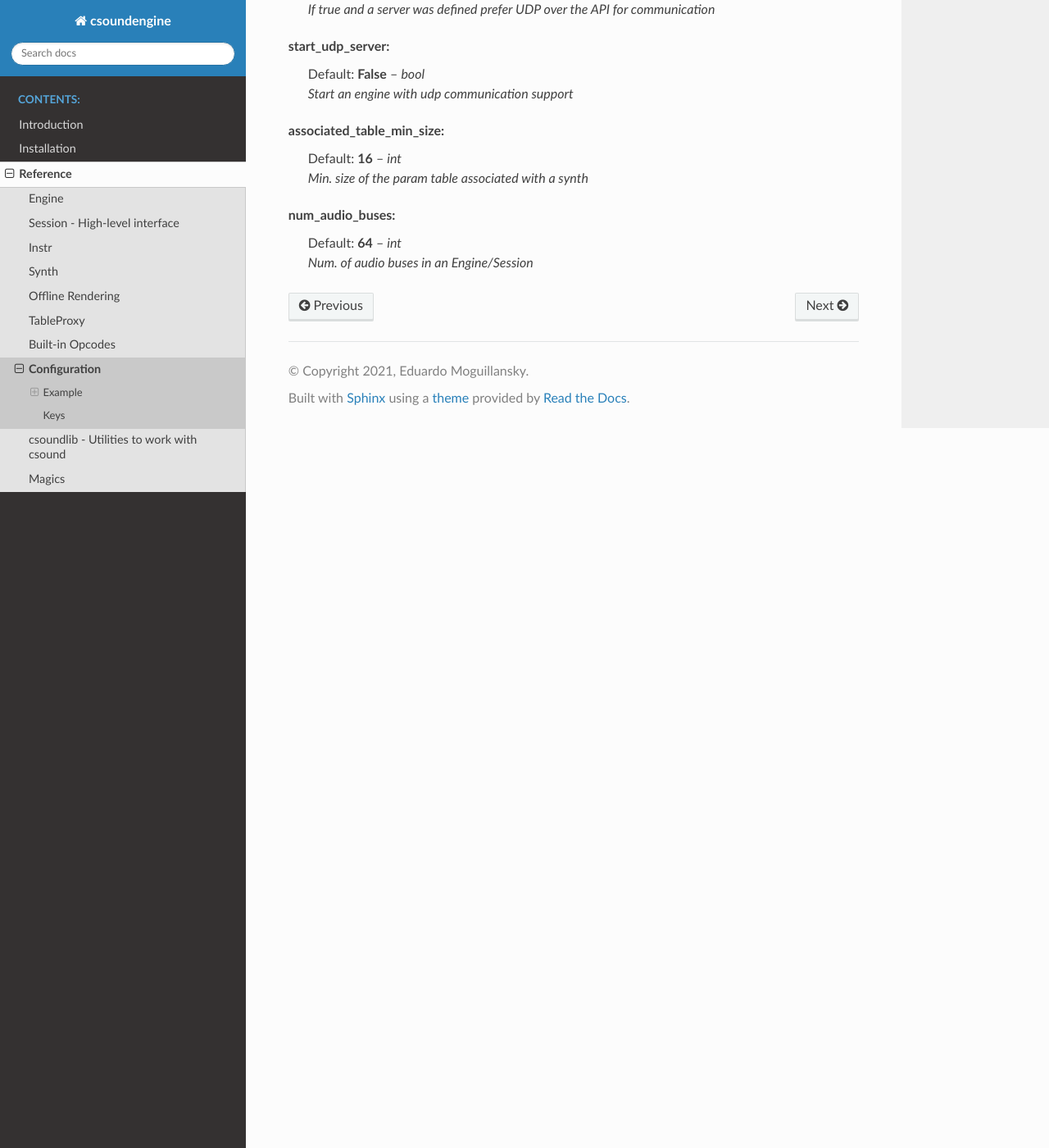
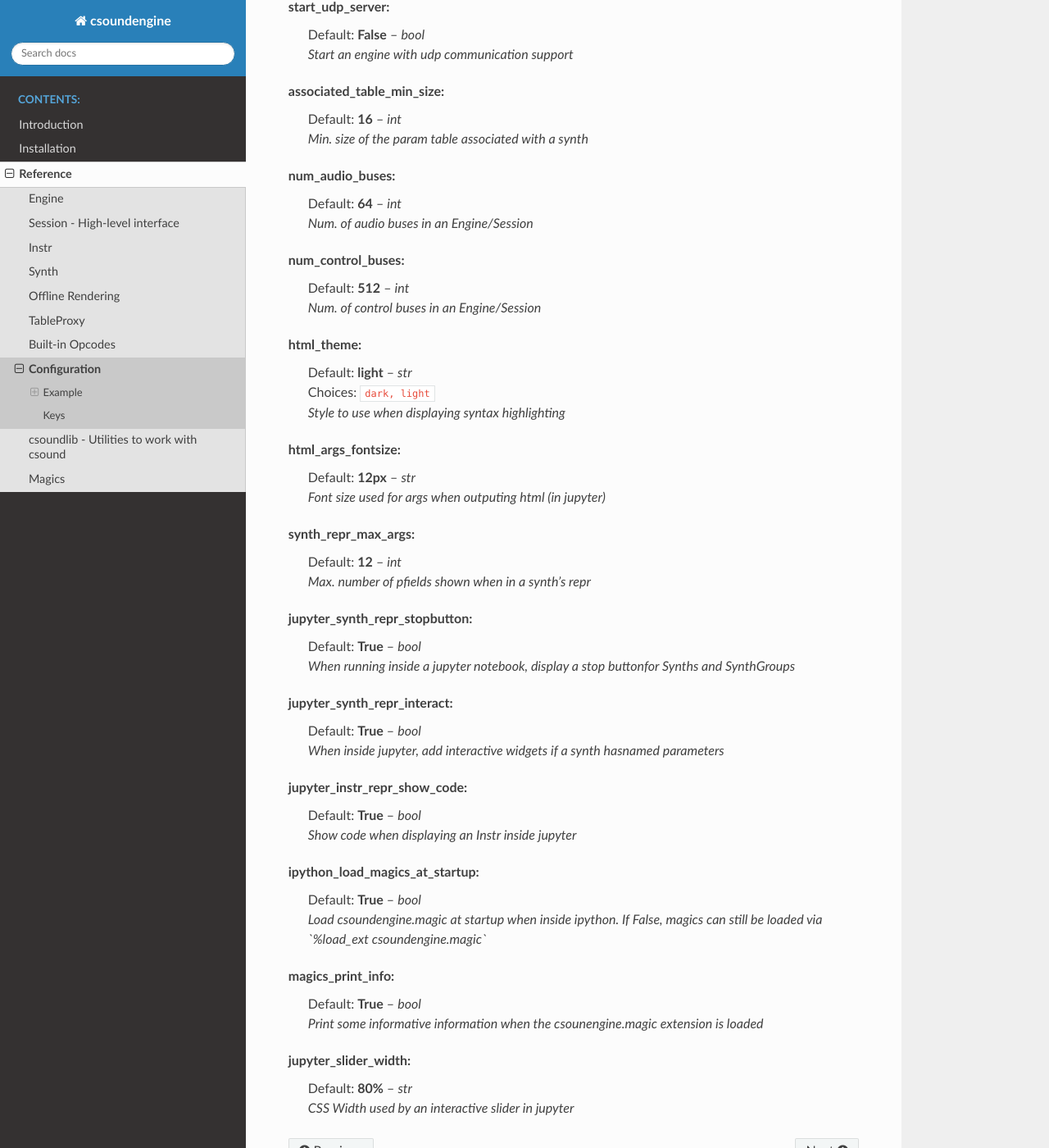
Before and after one commit to gesellkammer/csoundengine, a Sphinx documentation site: the page built from docs/config.rst, in a window 1280 px wide and 1400 px high, scrolled down 5052 px. Shown: the whole window at 82% size. Built offline with Sphinx 7.4.7 and the Read the Docs theme 2.0.0, drawn with Linux system fonts in a browser that asks for light colours; some of the changed text lies outside the part shown.

Commit message:
updated config docs

```diff
--- a/docs/config.rst
+++ b/docs/config.rst
@@ -165,3 +163,44 @@ associated_table_min_size:
 num_audio_buses:
     | Default: **64**  -- `int`
     | *Num. of audio buses in an Engine/Session*
+
+num_control_buses:
+    | Default: **512**  -- `int`
+    | *Num. of control buses in an Engine/Session*
+
+html_theme:
+    | Default: **light**  -- `str`
+    | Choices: ``dark, light``
+    | *Style to use when displaying syntax highlighting*
+
+html_args_fontsize:
+    | Default: **12px**  -- `str`
+    | *Font size used for args when outputing html (in jupyter)*
+
+synth_repr_max_args:
+    | Default: **12**  -- `int`
+    | *Max. number of pfields shown when in a synth's repr*
+
+jupyter_synth_repr_stopbutton:
+    | Default: **True**  -- `bool`
+    | *When running inside a jupyter notebook, display a stop buttonfor Synths and SynthGroups*
+
+jupyter_synth_repr_interact:
+    | Default: **True**  -- `bool`
+    | *When inside jupyter, add interactive widgets if a synth hasnamed parameters*
+
+jupyter_instr_repr_show_code:
+    | Default: **True**  -- `bool`
+    | *Show code when displaying an Instr inside jupyter*
+
+ipython_load_magics_at_startup:
+    | Default: **True**  -- `bool`
+    | *Load csoundengine.magic at startup when inside ipython. If False, magics can still be loaded via `%load_ext csoundengine.magic`*
+
+magics_print_info:
+    | Default: **True**  -- `bool`
+    | *Print some informative information when the csounengine.magic extension is loaded*
+
+jupyter_slider_width:
+    | Default: **80%**  -- `str`
+    | *CSS Width used by an interactive slider in jupyter*
```
Also changed, not shown: other parts of docs/config.rst (+12 -14 lines).
